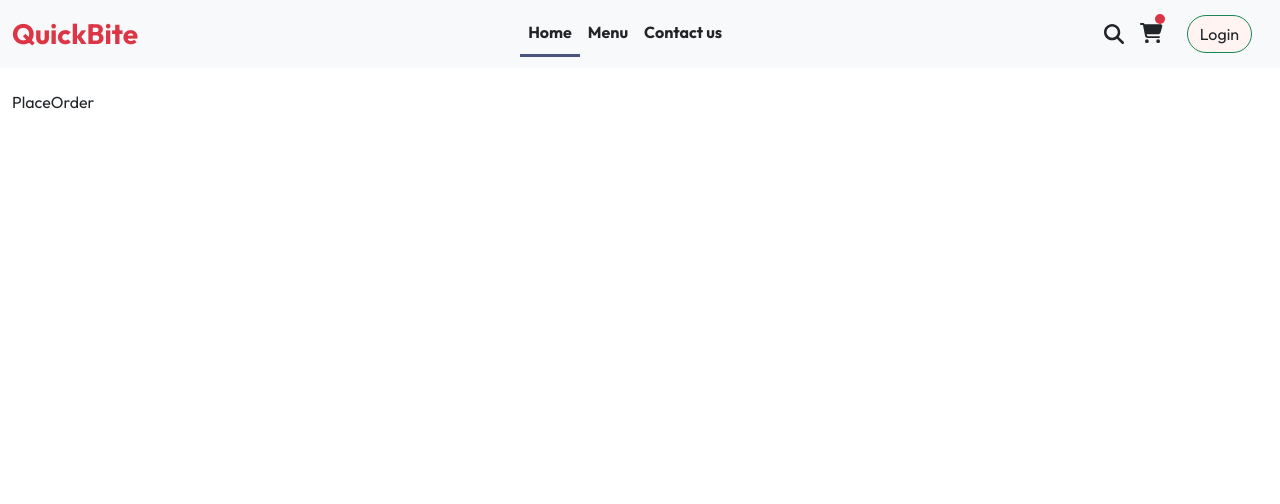
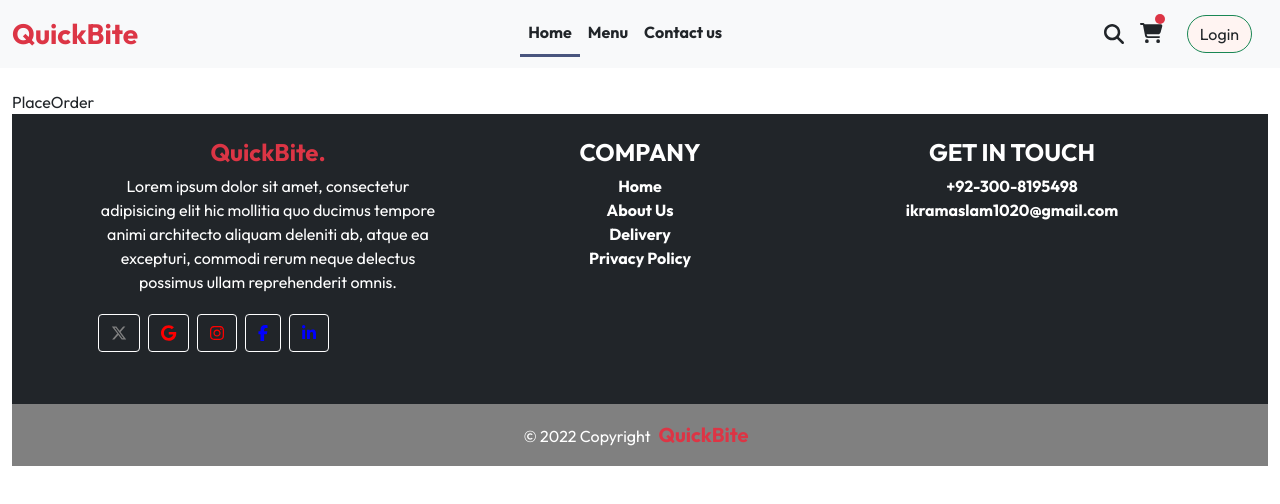
Before and after one commit to chikram/QickBite, a React (Create React App) app: page /order in a window 1280 px wide. Shown: the top 504 px of the page. Built offline with nearby package versions, Linux system fonts and the light colour scheme.

Commit message:
adding footer component

```diff
--- a/src/App.js
+++ b/src/App.js
@@ -3,6 +3,7 @@ import { Route, Routes } from 'react-router-dom'
 import Cart from "./pages/Cart/Cart";
 import Home from "./pages/Home/Home";
 import PlaceOrder from './pages/PlaceOrder/PlaceOrder'
+import Footer from "./components/Footer/Footer";
 function App() {
   return (
     <div className="container-fluid app">
@@ -13,6 +14,7 @@ function App() {
         <Route path="/order" element={<PlaceOrder />} />
 
       </Routes>
+      <Footer />
     </div>
 
 
--- /dev/null
+++ b/src/components/Footer/Footer.css
@@ -0,0 +1,4 @@
+.list-unstyled li {
+  padding-left: 0; /* Reset padding */
+  margin-left: 0; /* Reset margin */
+}
--- /dev/null
+++ b/src/components/Footer/Footer.jsx
@@ -0,0 +1,111 @@
+import React from "react";
+import "./Footer.css";
+import { FontAwesomeIcon } from "@fortawesome/react-fontawesome";
+import {
+  faLinkedinIn,
+  faFacebookF,
+  faXTwitter,
+  faInstagram,
+  faGoogle,
+} from "@fortawesome/free-brands-svg-icons";
+const Footer = () => {
+  return (
+    <>
+      <footer className="bg-dark text-center">
+        <div className="container p-4">
+          <section className="">
+            <div className="row">
+              <div className="col-lg-4 col-md-6 mb-4 mb-md-0">
+                <h4 className="fw-bold text-danger">QuickBite.</h4>
+
+                <p className="text-center text-white">
+                  Lorem ipsum dolor sit amet, consectetur adipisicing elit hic
+                  mollitia quo ducimus tempore animi architecto aliquam deleniti
+                  ab, atque ea excepturi, commodi rerum neque delectus possimus
+                  ullam reprehenderit omnis.
+                </p>
+              </div>
+
+              <div className="col-lg-4 col-md-6 mb-4 mb-md-0">
+                <h4 className="fw-bold text-white">COMPANY</h4>
+
+                <ul className="list-unstyled">
+                  <li>
+                    <a className="text-body text-decoration-none" href="#!">
+                      <span className="text-white fw-bold">Home</span>
+                    </a>
+                  </li>
+                  <li>
+                    <a className="text-body text-decoration-none" href="#!">
+                      <span className="text-white fw-bold"> About Us</span>
+                    </a>
+                  </li>
+                  <li>
+                    <a className="text-body text-decoration-none" href="#!">
+                      <span className="text-white fw-bold">Delivery</span>
+                    </a>
+                  </li>
+                  <li>
+                    <a className="text-body text-decoration-none " href="#!">
+                      <span className="text-white fw-bold">Privacy Policy</span>
+                    </a>
+                  </li>
+                </ul>
+              </div>
+
+              <div className="col-lg-4 col-md-6 mb-4 mb-md-0">
+                <h4 className="fw-bold text-white ">GET IN TOUCH</h4>
+
+                <ul className="list-unstyled mb-0">
+                  <li>
+                    <a className="text-body text-decoration-none" href="#!">
+                      <span className="text-white fw-bold">
+                        +92-300-8195498
+                      </span>
+                    </a>
+                  </li>
+                  <li>
+                    <a className="text-body text-decoration-none" href="#!">
+                      <span className="text-white fw-bold">
+                        ikramaslam1020@gmail.com
+                      </span>
+                    </a>
+                  </li>
+                </ul>
+              </div>
+            </div>
+          </section>
+          <section className="mb-4 d-flex flex-row icon">
+            <a className="btn  m-1 border-white" href="#!" role="button">
+              <FontAwesomeIcon icon={faXTwitter} style={{ color: "gray" }} />
+            </a>
+
+            <a className="btn  m-1  border-white" href="#!" role="button">
+              <FontAwesomeIcon icon={faGoogle} style={{ color: "red" }} />
+            </a>
+
+            <a className="btn  m-1  border-white" href="#!" role="button">
+              <FontAwesomeIcon icon={faInstagram} style={{ color: "red" }} />
+            </a>
+            <a className="btn m-1  border-white " href="#!" role="button">
+              <FontAwesomeIcon icon={faFacebookF} style={{ color: "blue" }} />
+            </a>
+            <a className="btn m-1 border-white" href="#!" role="button">
+              <FontAwesomeIcon icon={faLinkedinIn} style={{ color: "blue" }} />
+            </a>
+          </section>
+        </div>
+
+        <div
+          className="text-center p-3 text-white"
+          style={{ backgroundColor: "gray" }}
+        >
+          © 2022 Copyright
+          <span className="text-danger fw-bold fs-5 px-2">QuickBite</span>
+        </div>
+      </footer>
+    </>
+  );
+};
+
+export default Footer;
```
